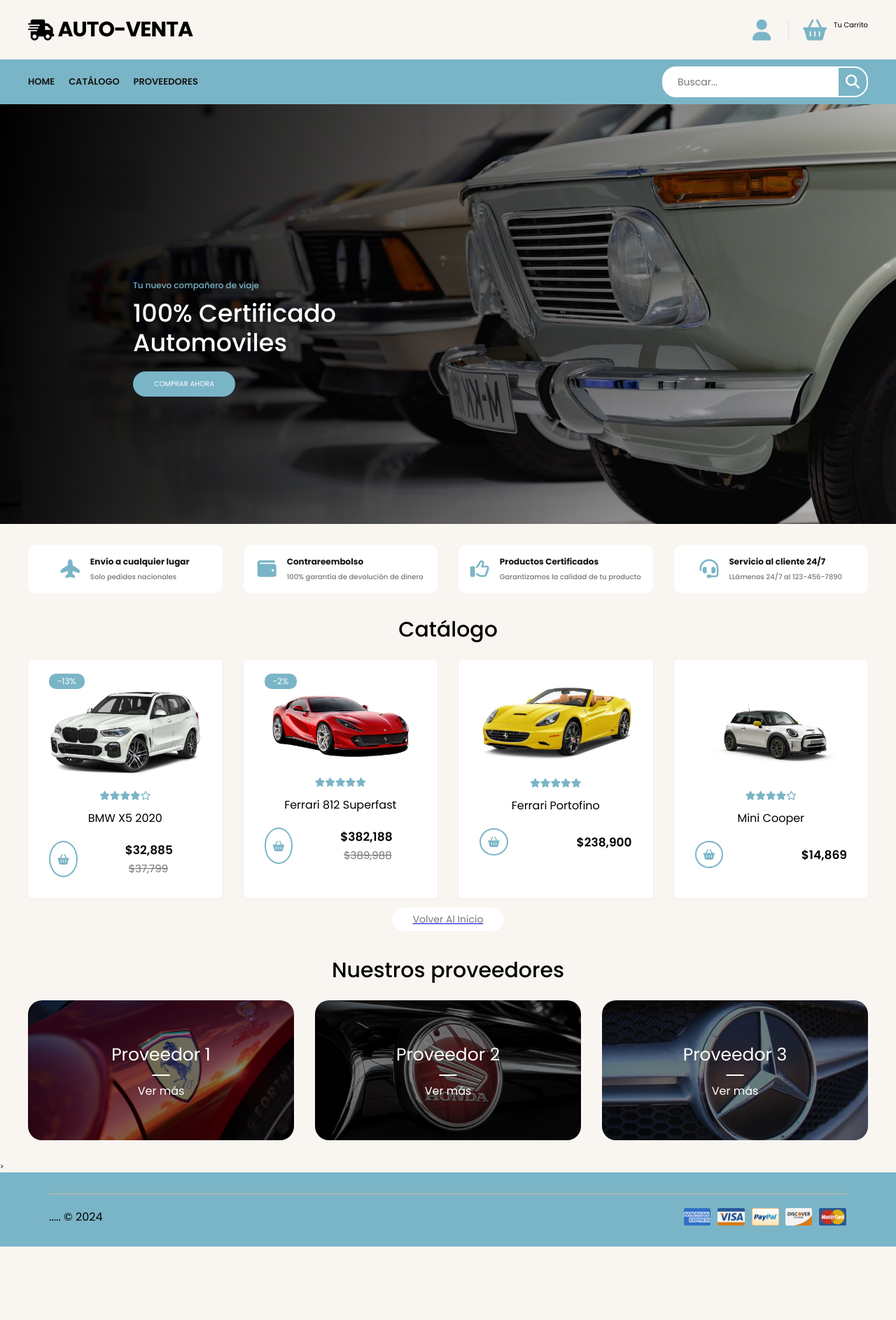
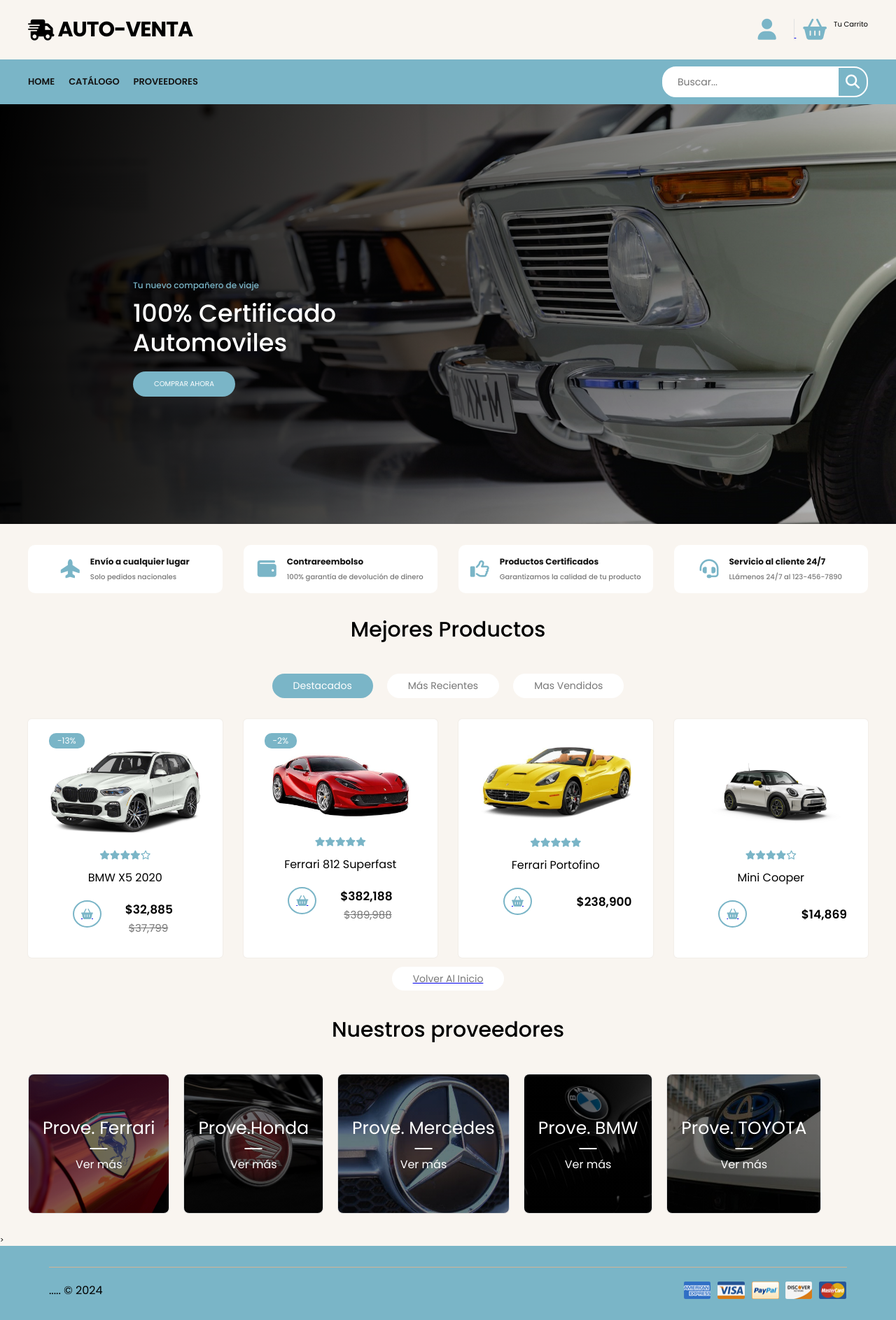
Before and after one commit to ZeB-ZuA/Auto-Venta, a PHP site: page /views/index.php in a window 1280 px wide. Shown: the whole page at 70% size. Before the commit the page ends 1782 px from the top, so only its background shows below. Run offline with PHP 8.4, Linux system fonts and the light colour scheme; some libraries are stand-ins or nearby versions.

Commit message:
Index dinamic

```diff
--- a/App/css/style-suppliers.css
+++ b/App/css/style-suppliers.css
@@ -47,7 +47,20 @@
 	background-position: center;
 	background-repeat: no-repeat;
 }
-
+.suppliers-4 {
+	background-image: linear-gradient(#00000080, #00000080),
+		url('../img/proveedorBMW.jpg');
+	background-size: cover;
+	background-position: center;
+	background-repeat: no-repeat;
+}
+.suppliers-5 {
+	background-image: linear-gradient(#00000080, #00000080),
+		url('../img/proveedorTOYOTA.PNG');
+	background-size: cover;
+	background-position: center;
+	background-repeat: no-repeat;
+}
 
 
 .card-suppliers p {
@@ -77,3 +90,57 @@
 .card-suppliers span:hover {
 	color: var(--primary-color);
 }
+
+.modal {
+	display: none;
+	position: fixed;
+	z-index: 1;
+	top: 0;
+	width: 100%;
+	height: 100%;
+	overflow: auto;
+	background-color: rgb(0, 0, 0);
+	background-color: rgba(0, 0, 0, 0.4);
+}
+
+.modal-content {
+	background-color: #fefefe;
+	margin: 15% auto;
+	padding: 20px;
+	border: 1px solid #888;
+	width: 80%;
+	max-width: 600px;
+}
+
+.close {
+	color: #aaa;
+	float: right;
+	font-size: 28px;
+	font-weight: bold;
+}
+
+.close:hover,
+.close:focus {
+	color: black;
+	text-decoration: none;
+	cursor: pointer;
+}
+
+.container-suppliers {
+	display: flex;
+	flex-wrap: wrap;
+	gap: 20px;
+}
+
+.card-suppliers {
+	border: 1px solid #ddd;
+	padding: 20px;
+	border-radius: 8px;
+	text-align: center;
+	cursor: pointer;
+}
+
+.heading-1 {
+	text-align: center;
+	margin-bottom: 20px;
+}
--- a/App/views/header.php
+++ b/App/views/header.php
@@ -7,8 +7,10 @@
             </div>
 
             <div class="container-user">
-                <i class="fa-solid fa-user"></i>
-                <i class="fa-solid fa-basket-shopping"></i>
+                <a href="./login.php">
+                    <i class="fa-solid fa-user"></i>
+                    <i class="fa-solid fa-basket-shopping"></i>
+                </a>
                 <div class="content-shopping-cart">
                     <span class="text"> Tu Carrito</span>
                 </div>
@@ -20,7 +22,7 @@
         <nav class="navbar container">
             <i class="fa-solid fa-bars"></i>
             <ul class="menu">
-                <li><a href="./login.php">Home</a></li>
+                <li><a href="./index.php">Home</a></li>
                 <li><a href="sale.php">Catálogo</a></li>
                 <li><a href="index.php#suppliers">Proveedores</a></li>
 
--- a/App/views/index.php
+++ b/App/views/index.php
@@ -20,7 +20,7 @@
             <div class="content-banner">
                 <p>Tu nuevo compañero de viaje</p>
                 <h2>100% Certificado <br />Automoviles</h2>
-                <a href="#">Comprar ahora</a>
+                <a href="./login.php">Comprar ahora</a>
             </div>
         </section>
 
--- /dev/null
+++ b/App/views/modal.php
@@ -0,0 +1,50 @@
+<?php
+// modal.php
+?>
+
+<!-- El Modal -->
+<div id="myModal" class="modal">
+    <div class="modal-content">
+        <span class="close">&times;</span>
+        <h2 id="modal-title">Información del Proveedor</h2>
+        <p id="modal-info">Aquí va la información del proveedor.</p>
+    </div>
+</div>
+
+<script>
+
+    var modal = document.getElementById("myModal");
+
+    var span = document.getElementsByClassName("close")[0];
+
+    span.onclick = function() {
+        modal.style.display = "none";
+    }
+
+    window.onclick = function(event) {
+        if (event.target == modal) {
+            modal.style.display = "none";
+        }
+    }
+
+    document.querySelectorAll('.card-suppliers').forEach(function(card) {
+        card.onclick = function() {
+            var supplierId = this.getAttribute('data-supplier');
+            var supplierInfo = getSupplierInfo(supplierId);
+            document.getElementById('modal-title').innerText = supplierInfo.title;
+            document.getElementById('modal-info').innerText = supplierInfo.info;
+            modal.style.display = "block";
+        }
+    });
+
+    function getSupplierInfo(id) {
+        var info = {
+            1: { title: 'FERRAI', info: 'Ferrari es una icónica marca italiana de automóviles deportivos de lujo, fundada por Enzo Ferrari en 1939. Conocida por su distintivo color rojo y el emblema del caballo encabritado, Ferrari se destaca por sus vehículos de alto rendimiento y su éxito en el automovilismo, especialmente en la Fórmula 1.' },
+            2: { title: 'HONDA', info: 'Honda es una reconocida marca japonesa fundada en 1948, famosa por su producción de automóviles, motocicletas y equipos de energía. Con una reputación de fiabilidad, innovación y eficiencia, Honda se ha consolidado como una de las principales marcas a nivel mundial, ofreciendo una amplia gama de vehículos desde compactos hasta SUVs.' },
+            3: { title: 'MERCEDES-BENZ', info: 'Mercedes-Benz, una marca alemana establecida en 1926, es sinónimo de lujo, calidad y tecnología avanzada. Con una amplia gama de vehículos que incluyen sedanes, SUVs y deportivos, Mercedes-Benz se destaca por su elegancia, confort y su compromiso con la innovación en seguridad y rendimiento.BMW' },
+            4: { title: 'BMW', info: 'BMW, abreviatura de Bayerische Motoren Werke, es una prestigiosa marca alemana fundada en 1916, conocida por sus automóviles y motocicletas de lujo. Con una filosofía centrada en el placer de conducir, BMW combina la ingeniería de precisión con un diseño elegante y deportivo, destacándose por sus vehículos de alto rendimiento y tecnología avanzada.' },
+            5: { title: 'TOYOTA', info: 'Toyota, una marca japonesa establecida en 1937, es uno de los mayores fabricantes de automóviles del mundo. Reconocida por su fiabilidad, durabilidad y eficiencia, Toyota ofrece una amplia gama de vehículos que incluyen sedanes, SUVs y híbridos. Innovadora en tecnología ecológica, Toyota es pionera en la producción de automóviles híbridos con su popular modelo Prius.' }
+        };
+        return info[id];
+    }
+</script>
--- a/App/views/products.php
+++ b/App/views/products.php
@@ -56,7 +56,12 @@
 
     <!-- Products -->
     <section id="products-sale"class="container top-products">
-        <h1 class="heading-1">Catálogo</h1>
+        <h1 class="heading-1">Mejores Productos</h1>
+        <div class="container-options">
+            <span class="active">Destacados</span>
+            <span>Más recientes</span>
+            <span>Mas Vendidos</span>
+        </div>
 
         <div class="container-products">
             <?php foreach ($productos as $producto): ?>
@@ -67,8 +72,11 @@
                     <span class="discount"><?= $producto['discount']; ?></span>
                     <?php endif; ?>
                     <div class="button-group">
+                        <a href="./login.php">
                         <span><i class="fa-regular fa-eye"></i></span>
                         <span><i class="fa-regular fa-heart"></i></span>
+                        </a>
+
                     </div>
                 </div>
                 <div class="content-card-product">
@@ -76,7 +84,9 @@
                         <?= renderStars($producto['stars']); ?>
                     </div>
                     <h3><?= $producto['name']; ?></h3>
-                    <span class="add-cart"><i class="fa-solid fa-basket-shopping"></i></span>
+                    <a href="./login.php">
+                        <span class="add-cart"><i class="fa-solid fa-basket-shopping"></i></span>
+                     </a>
                     <p class="price">
                         <?= $producto['price']; ?>
                         <?php if ($producto['old_price']): ?>
--- a/App/views/suppliers.php
+++ b/App/views/suppliers.php
@@ -2,17 +2,28 @@
 <section class="container suppliers">
     <h1 class="heading-1">Nuestros proveedores</h1>
     <div class="container-suppliers">
-        <div class="card-suppliers suppliers-1">
-            <p>Proveedor 1</p>
+        <div class="card-suppliers suppliers-1" data-supplier="1">
+            <p>Prove. Ferrari</p>
             <span>Ver más</span>
         </div>
-        <div class="card-suppliers suppliers-2">
-            <p>Proveedor 2</p>
+        <div class="card-suppliers suppliers-2" data-supplier="2">
+            <p>Prove.Honda</p>
             <span>Ver más</span>
         </div>
-        <div class="card-suppliers suppliers-3">
-            <p>Proveedor 3</p>
+        <div class="card-suppliers suppliers-3" data-supplier="3">
+            <p>Prove. Mercedes</p>
             <span>Ver más</span>
         </div>
+        <div class="card-suppliers suppliers-4" data-supplier="4">
+            <p>Prove. BMW  </p>
+            <span>Ver más</span>
+        </div>
+        <div class="card-suppliers suppliers-5" data-supplier="5">
+            <p>Prove. TOYOTA</p>
+            <span>Ver más</span>
+        </div>
+
     </div>
 </section>
+
+<?php include 'modal.php'; ?>
```
Also changed, not shown: App/img/proveedorBMW.jpg (added), App/img/proveedorTOYOTA.PNG (added).
